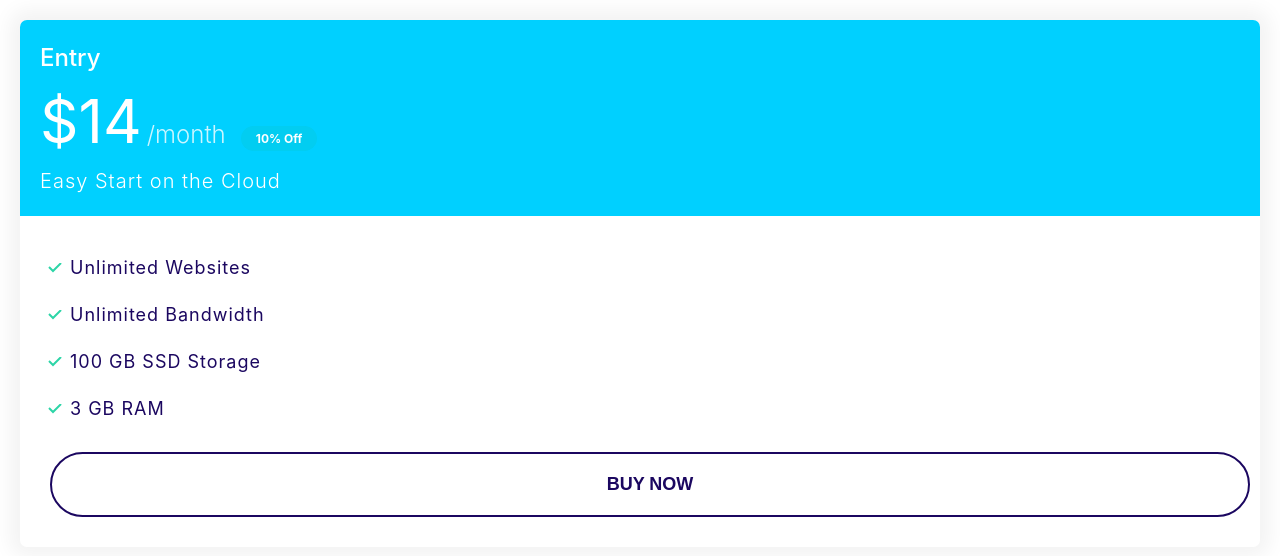
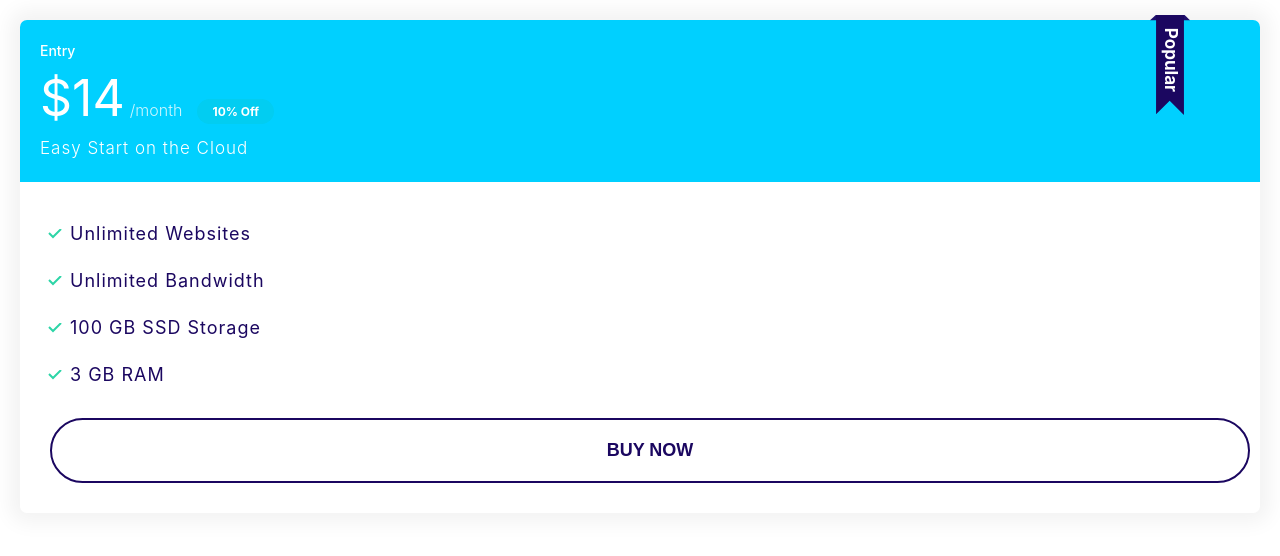
Before and after one commit to Rolando9008/html_css_components, a plain HTML site: page pages/index.html in a window 1280 px wide. Drawn offline with Linux system fonts and the light colour scheme.

Commit message:
Plan Component Update

```diff
--- a/css/styles.css
+++ b/css/styles.css
@@ -273,3 +273,28 @@ a {
     margin-bottom: 2rem;
     letter-spacing: 1px;
 }
+.plan--poular .card__header {
+    position: relative;
+}
+.plan--popular .card__header::before {
+    content: url(/images/popular.svg);
+    width: 40px;
+    display: inline-block;
+    position: absolute;
+    top: 15px;
+    right: 7%;
+}
+@media screen and (min-width: 1024px){
+    .plan__name {
+        font-size: 1.4rem;
+    }
+    .plan__price {
+        font-size: 5rem;
+    }
+    .plan__billing-cycle {
+        font-size: 1.6rem;
+    }
+    .plan__description {
+        font-size: 1.7rem;
+    }
+}
--- a/pages/index.html
+++ b/pages/index.html
@@ -7,7 +7,7 @@
     <link rel="stylesheet" href="/css/styles.css">
 </head>
 <body>
-    <div class="plan">
+    <div class="plan plan--popular">
         <div class="card card--secondary">
             <div class="card__header">
                 <h3 class="plan__name">Entry</h3>
```
Also changed, not shown: images/popular.svg (added).
